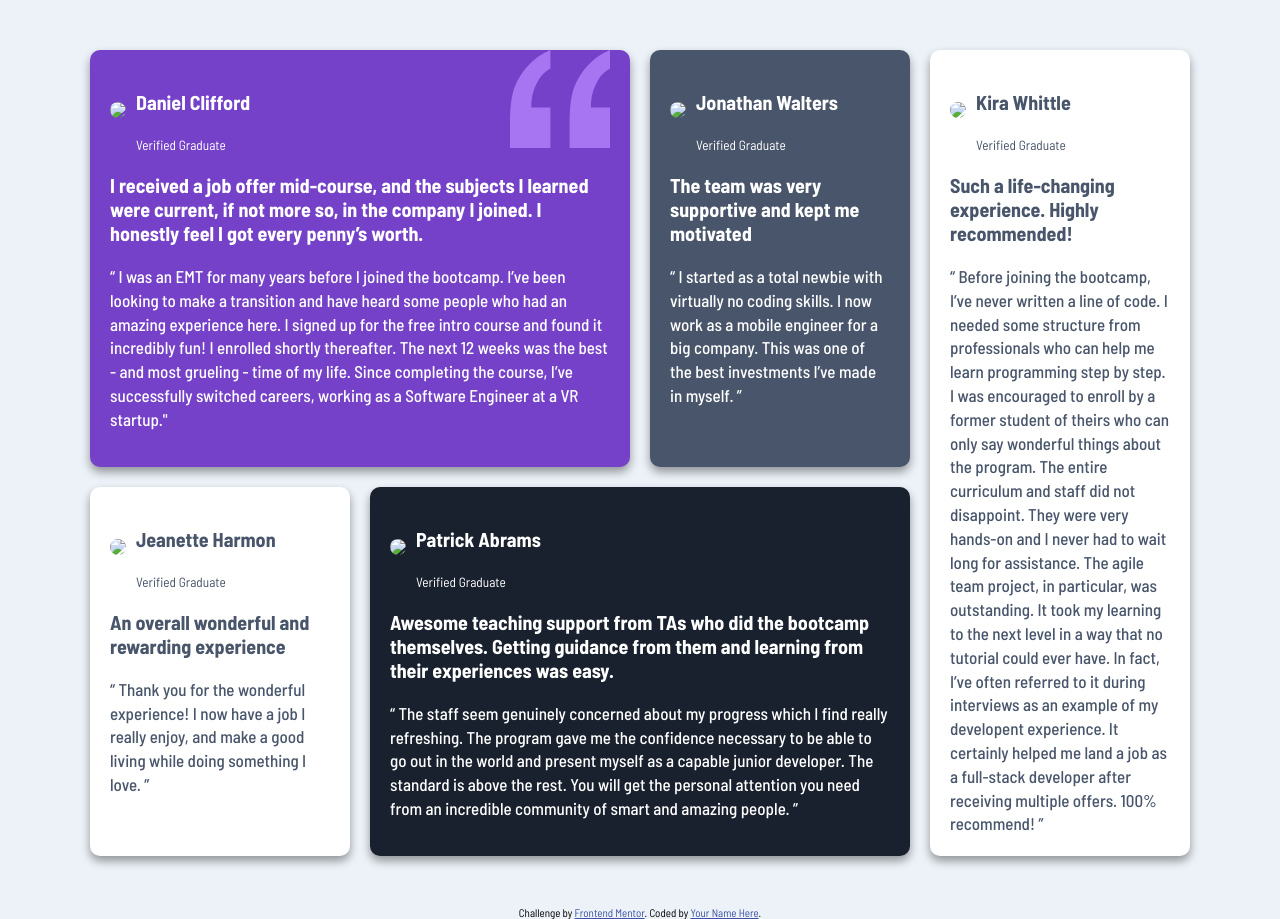
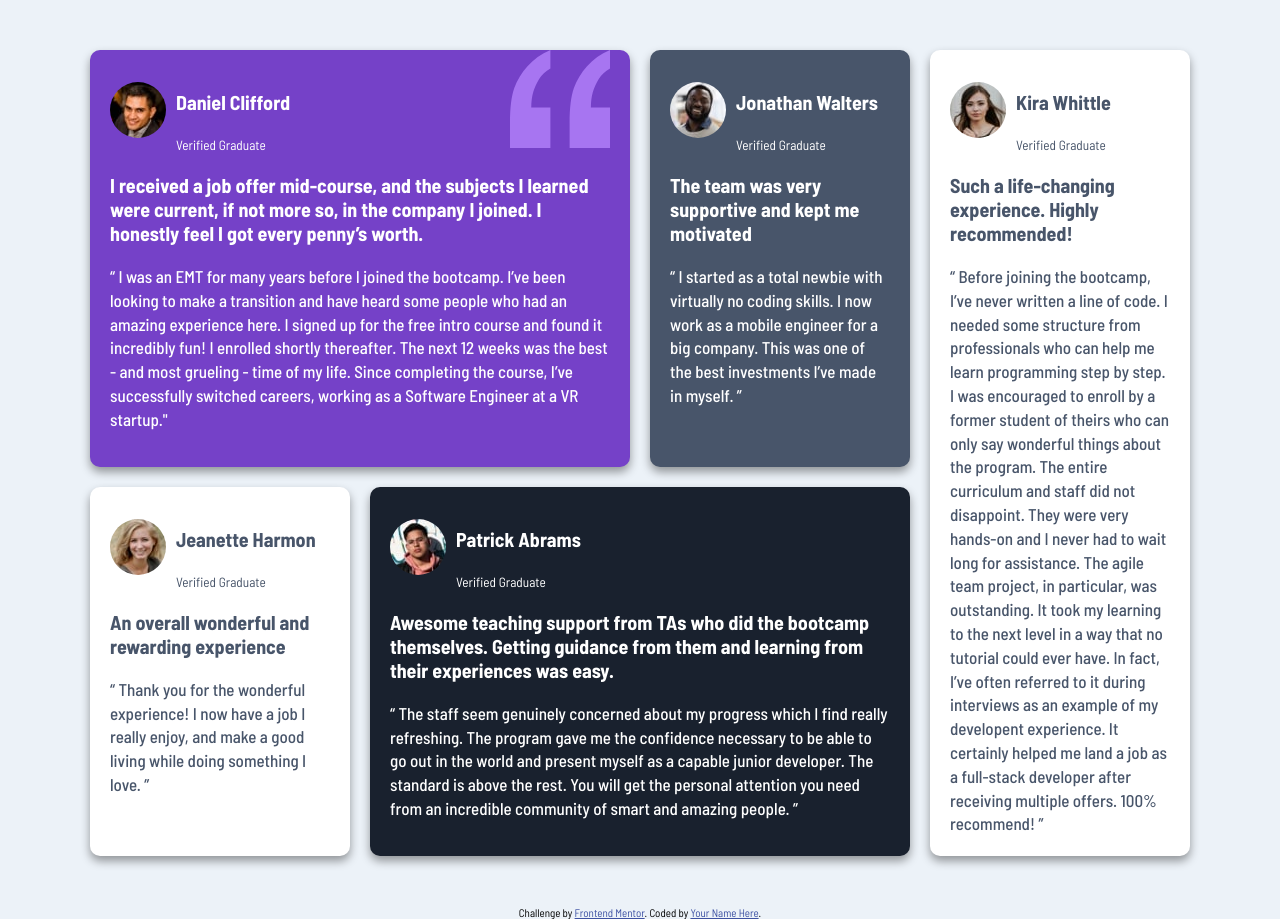
Before and after one commit to pavikrish26/fm-testimontial-grid, a plain HTML site: page index.html in a window 1280 px wide. Drawn offline with Linux system fonts and the light colour scheme; the site is published under a folder, as on GitHub Pages, so addresses that start at the root find nothing.

Commit message:
Add files via upload

```diff
--- a/index.html
+++ b/index.html
@@ -15,7 +15,7 @@
       <img src="./testimonials-grid-section-main/images/bg-pattern-quotation.svg" class="quotes">
       <div class="image">
         <div>
-          <img src="/testimonials-grid-section-main/images/image-daniel.jpg">
+          <img src="./testimonials-grid-section-main/images/image-daniel.jpg">
         </div>
         <div>
           <h4>Daniel Clifford</h4>
@@ -38,7 +38,7 @@
     <div class="cards greyish">
       <div class="image">
         <div>
-          <img src="/testimonials-grid-section-main/images/image-jonathan.jpg">
+          <img src="./testimonials-grid-section-main/images/image-jonathan.jpg">
         </div>
         <div>
           <h4>Jonathan Walters</h4>
@@ -57,7 +57,7 @@
     <div class="cards white">
       <div class="image">
         <div>
-          <img src="/testimonials-grid-section-main/images/image-jeanette.jpg">
+          <img src="./testimonials-grid-section-main/images/image-jeanette.jpg">
         </div>
         <div>
           <h4>Jeanette Harmon</h4>
@@ -76,7 +76,7 @@
     <div class="cards blackish">
       <div class="image">
         <div>
-          <img src="/testimonials-grid-section-main/images/image-patrick.jpg">
+          <img src="./testimonials-grid-section-main/images/image-patrick.jpg">
         </div>
         <div>
           <h4>Patrick Abrams</h4>
@@ -98,7 +98,7 @@
     <div class="cards white last">
       <div class="image">
         <div>
-          <img src="/testimonials-grid-section-main/images/image-kira.jpg">
+          <img src="./testimonials-grid-section-main/images/image-kira.jpg">
         </div>
         <div>
           <h4> Kira Whittle</h4>
```
